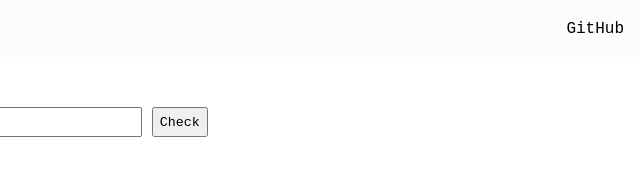
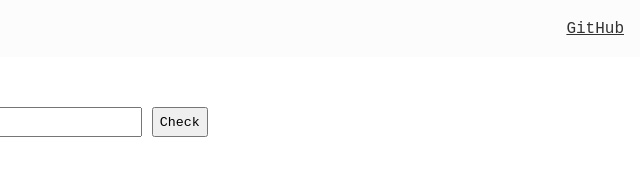
Before and after one commit to stefandjikic/website-accessibility-checker, a website: page public/index.html in a window 1280 px wide. Shown: the full height of the page, 640-1280 px from the left. Drawn offline with Linux system fonts and the light colour scheme.

Commit message:
added github link

```diff
--- a/public/css/index.css
+++ b/public/css/index.css
@@ -2,6 +2,10 @@
   box-sizing: border-box;
   margin: 0;
   font-family: 'Courier New', Courier, monospace;
+}
+
+a {
+  color: #333;
 }
 
 h2 {
--- a/public/index.html
+++ b/public/index.html
@@ -10,7 +10,7 @@
 <body>
   <nav class="nav">
     <h1 class="logo">Website Accessibility Checker</h1>
-    <p>GitHub</p>
+    <a href="https://github.com/stefandjikic/website-accessibility-checker" target="_blank" rel="noreferrer">GitHub</a>
   </nav>
 
   <div class="flex-center">
```
